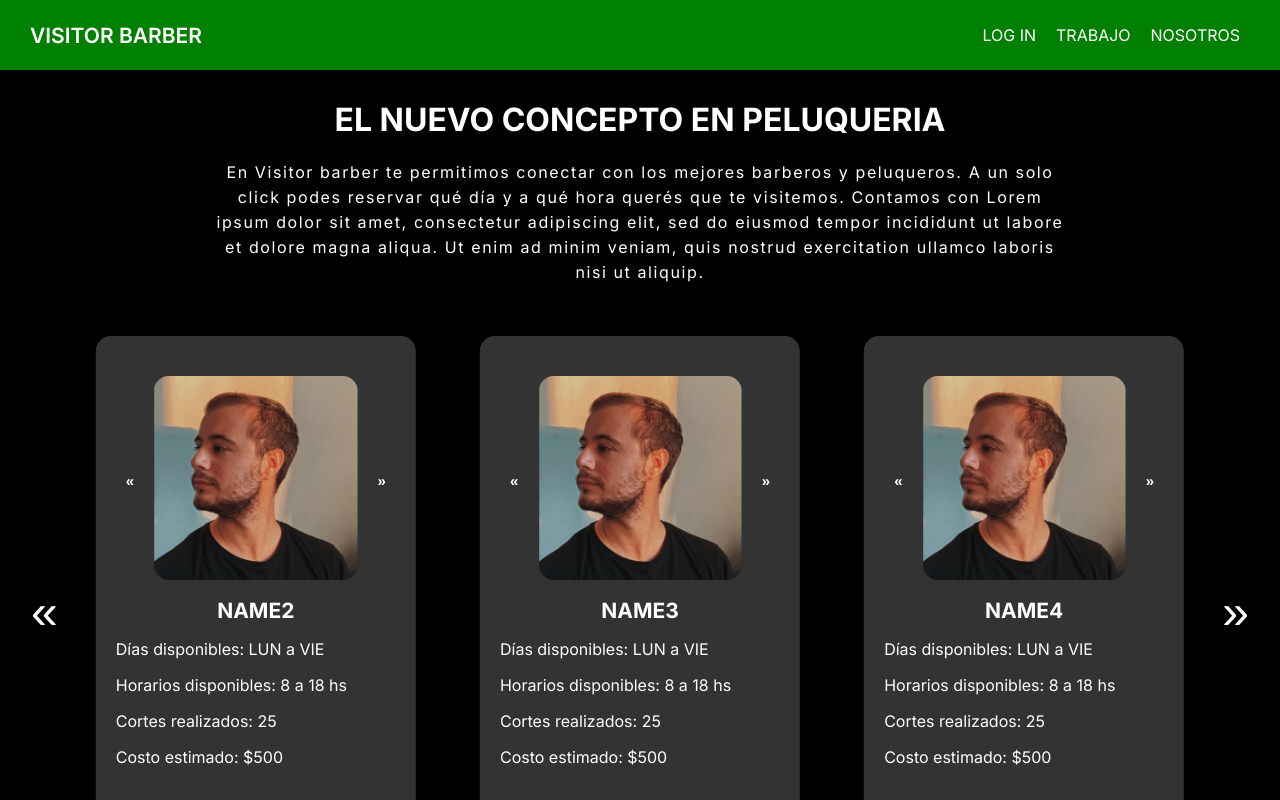
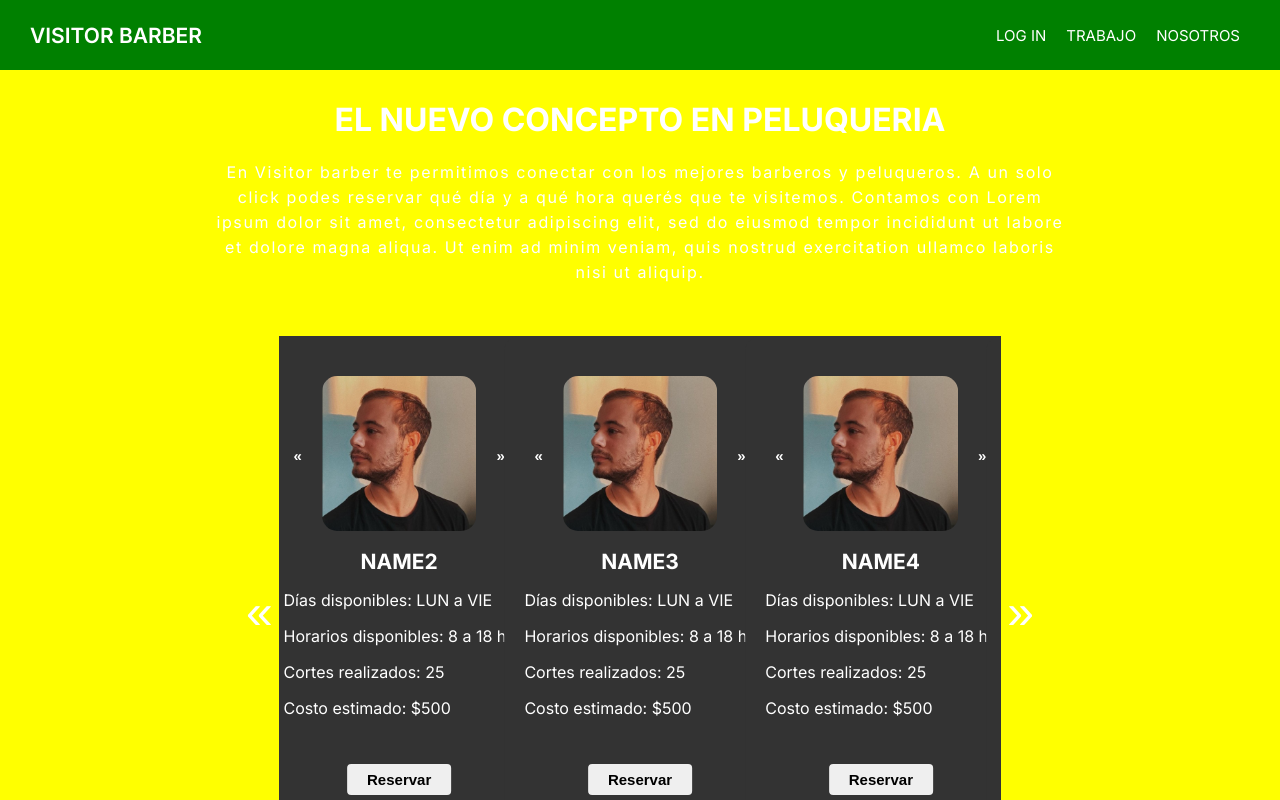
Before and after one commit to perassijulian/VisitorBarber, a React (Create React App) app: page / in a window 1280 px wide. Built offline with nearby package versions, Linux system fonts and the light colour scheme.

Commit message:
start responsible design

```diff
--- a/src/App.scss
+++ b/src/App.scss
@@ -5,6 +5,8 @@ body {
     margin:0%;
     color: #FFF;
     font-family: $Inter;
+    min-width: 375px;
+
 }
 
 .main{
@@ -16,18 +18,19 @@ body {
     display: flex;
     flex-direction: column;
     align-items: center;
-    min-width: 100%;
+    width: 375px;
     min-height: 100%;
     position: fixed;
     z-index: 0;
 
     &--title{
-        margin-top: 30px;
+        margin-top: 15px;
+        text-align: center;
     }
 
     &--description{
         margin-top: 0px;
-        width: 860px;
+        width: 350px;
         letter-spacing: 0.1rem;
         line-height: 25px;
         text-align: center;
@@ -35,9 +38,42 @@ body {
 
     &--content{
         margin-top: 35px;
-        width: 1230px;
+        width: 375px;
         display: flex;
         justify-content: space-between;
+    }
+
+    @include respond-to('sm') {
+        background-color: yellow;
+
+        margin:0%;
+        display: flex;
+        flex-direction: column;
+        align-items: center;
+        min-width: 100%;
+        min-height: 100%;
+        position: fixed;
+        z-index: 0;
+
+        &--title{
+            margin-top: 30px;
+        }
+
+        &--description{
+            margin-top: 0px;
+            width: 860px;
+            letter-spacing: 0.1rem;
+            line-height: 25px;
+            text-align: center;
+        }
+
+        &--content{
+            margin-top: 35px;
+            width: 800px;
+            display: flex;
+            justify-content: space-between;
+
+        }
 
     }
 }
--- a/src/Navbar.scss
+++ b/src/Navbar.scss
@@ -1,24 +1,26 @@
 @import './Variables.scss';
 
 .navbar{
-    background-color: green;
     display: flex;
     justify-content: space-between;
     align-items: center;
     height: 70px;
+    background-color: red;
+    min-width: 375px;
 
     h4{
-        margin-left: 30px;
-        font-size: $mdFont;
+        margin-left: 25px;
+        font-size: $smFont;
         font-weight: 600;
         cursor: default;
     }
     &--nav{
         display: flex;
-        margin-right: 30px;
+        margin-right: 20px;
+        font-size: $smFont;
 
         div{
-            padding: 10px;
+            padding: 5px;
             cursor: pointer;
 
             &:hover{
@@ -29,4 +31,59 @@
             }
         }
     }
+
+    @include respond-to('sm') {
+        background-color: yellow;
+
+        h4{
+            margin-left: 30px;
+            font-size: $mdFont;
+            font-weight: 600;
+            cursor: default;
+        }
+        &--nav{
+            display: flex;
+            margin-right: 30px;
+
+            div{
+                padding: 10px;
+                cursor: pointer;
+
+                &:hover{
+                    opacity: 0.7;
+                }
+                &:active{
+                    opacity: 0.3;
+                }
+            }
+        }
+
+    }
+
+    @include respond-to('md') {
+        background-color: green;
+
+        h4{
+            margin-left: 30px;
+            font-size: $mdFont;
+            font-weight: 600;
+            cursor: default;
+        }
+        &--nav{
+            display: flex;
+            margin-right: 30px;
+
+            div{
+                padding: 10px;
+                cursor: pointer;
+
+                &:hover{
+                    opacity: 0.7;
+                }
+                &:active{
+                    opacity: 0.3;
+                }
+            }
+        }
+    }
 }
--- a/src/Variables.scss
+++ b/src/Variables.scss
@@ -7,3 +7,27 @@ $smFont: 15px;
 $mdFont: 21px;
 $lgFont: 23px;
 $Inter: 'Inter', sans-serif;
+
+
+//RESPONSIVE
+
+$breakpoints: (
+  'sm':  426px,
+  'md': 769px
+) !default;
+
+@mixin respond-to($breakpoint) {
+    // If the key exists in the map
+    @if map-has-key($breakpoints, $breakpoint) {
+      // Prints a media query based on the value
+      @media (min-width: map-get($breakpoints, $breakpoint)) {
+        @content;
+      }
+    }
+
+    // If the key doesn't exist in the map
+    @else {
+      @warn "Unfortunately, no value could be retrieved from `#{$breakpoint}`. "
+          + "Available breakpoints are: #{map-keys($breakpoints)}.";
+    }
+  }
--- a/src/components/AddWorker.js
+++ b/src/components/AddWorker.js
@@ -4,16 +4,20 @@ import '../styles/AddWorker.scss'
 const AddWorker = (props) => {
     const addWorkerRef = useRef();
 
+    const [worker, setWorker] = useState([]);
+    const [user, setUser] = useState([]);
+
     const [formData, setFormData] = useState(
         {
+            userId:"",
             firstName: "",
             lastName: "",
             email: "",
-            emailVerif: "",
+            emailVerif: "", //I can take out this one and just verify it on the front end
             birthday: "",
             user:false,
             worker:false,
-            privacy: false,
+            privacy: false, //may I quit them and just use them to dissable the button?
             consent: false
         }
     )
@@ -29,8 +33,9 @@ const AddWorker = (props) => {
     }
 
     function handleSubmit(event) {
-        event.preventDefault()
-        // submitToApi(formData)
+        event.preventDefault();
+        let finalId = worker.length + user.length;
+        formData.userId = finalId;
         console.log(formData)
     }
 
--- a/src/components/Main.js
+++ b/src/components/Main.js
@@ -5,11 +5,54 @@ import {profilesArray} from '../profilesSource';
 import CountrySelect from './CountrySelect';
 
 const Main = (props) => {
+  const [amountToDisplay, setAmountToDisplay] = useState(3)
   const profilesToDisplay = profilesArray.map((item) => {
       return (
         <CaroulselItem><Profile item={item}/></CaroulselItem>
       )
   })
+/**
+  const handleResize = () => {
+      console.log(window.innerWidth)
+      if (window.innerWidth < 1100) {
+        setAmountToDisplay(2);
+      } else if (window.innerWidth<800) {
+        setAmountToDisplay(1);
+
+      }
+  }
+
+  useEffect(() => {
+    const getWindowWidth = window.addEventListener('resize', handleResize)
+
+    return () => {
+      getWindowWidth();
+    };
+  }, []);
+
+  useEffect(() => {
+    console.log(window.innerWidth)
+    if (window.innerWidth < 1100) {
+        setAmountToDisplay(2);
+    } else if (window.innerWidth<800) {
+        setAmountToDisplay(1);
+    };
+  }, []);
+
+   */
+
+  useEffect(() => {
+    console.log(window.innerWidth);
+    console.log('amount to disp: ', amountToDisplay)
+    if (window.innerWidth < 800) {
+        setAmountToDisplay(1);
+        console.log('amount to disp: ', amountToDisplay)
+    } else if (window.innerWidth<1100) {
+        setAmountToDisplay(2);
+        console.log('amount to disp: ', amountToDisplay)
+    };
+
+  }, []);
 
 
   return (
@@ -25,7 +68,7 @@ const Main = (props) => {
         <div className="main--content">
             <Carousel
                 repeat={true}
-                amountItems={3}
+                amountItems={amountToDisplay}
             >
                 {profilesToDisplay}
             </Carousel>
```
